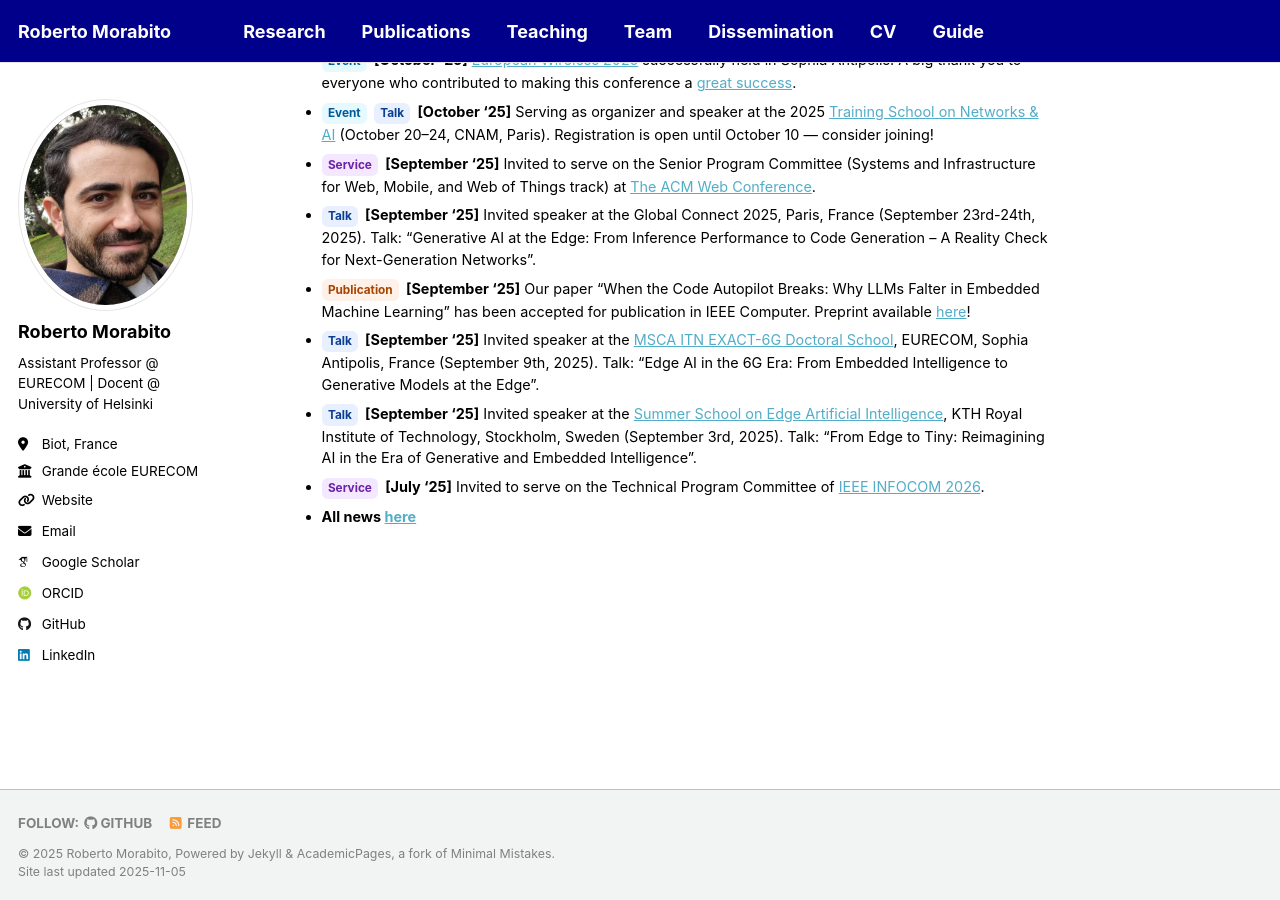
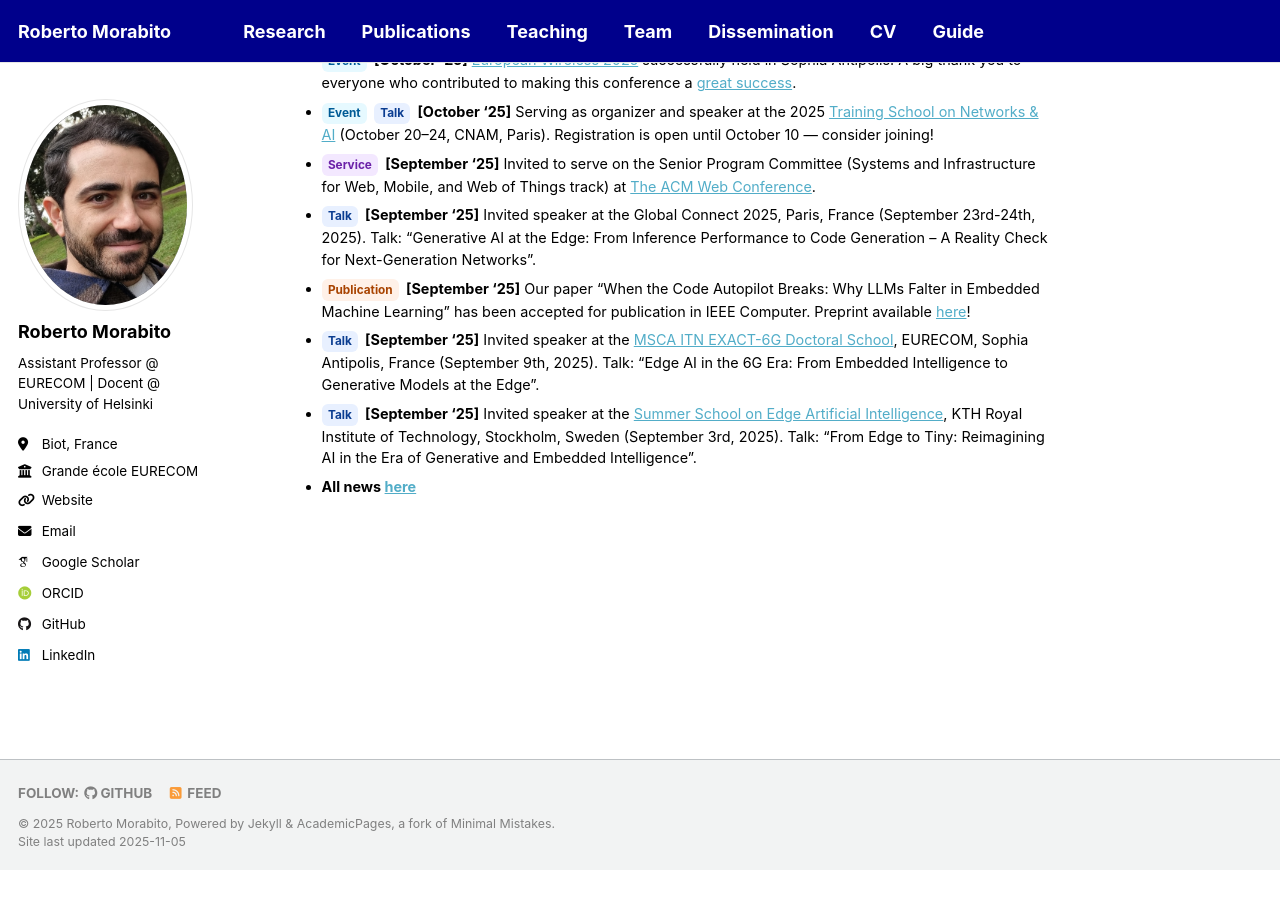
Before and after one commit to robertmora/robertmora.github.io, a Jekyll site: the page built from _pages/about.md, in a window 1280 px wide and 900 px high, scrolled down 868 px. Built offline with Jekyll 4.4.1, drawn with Linux system fonts in a browser that asks for light colours; some web fonts are replaced; a script that is not in the unit is left out; after the commit the page ends 1738 px from its top, so only the background shows below that.

Commit message:
Update about.md

```diff
--- a/_pages/about.md
+++ b/_pages/about.md
@@ -29,5 +29,4 @@ News
 - [Publication](){:.tag .tag--pub} **[September '25]** Our paper "When the Code Autopilot Breaks: Why LLMs Falter in Embedded Machine Learning" has been accepted for publication in IEEE Computer. Preprint available [here](https://arxiv.org/pdf/2509.10946?){:target="_blank"}!
 - [Talk](){:.tag .tag--talk} **[September '25]** Invited speaker at the [MSCA ITN EXACT-6G Doctoral School](https://www.exact6g.eu/news/exact-6g-msca-doctoral-network-successful-completion-of-schools-4-5/){:target="_blank"}, EURECOM, Sophia Antipolis, France (September 9th, 2025). Talk: "Edge AI in the 6G Era: From Embedded Intelligence to Generative Models at the Edge".
 - [Talk](){:.tag .tag--talk} **[September '25]** Invited speaker at the [Summer School on Edge Artificial Intelligence](http://nordic-edge.org/elementor-page-1998/){:target="_blank"}, KTH Royal Institute of Technology, Stockholm, Sweden (September 3rd, 2025). Talk: "From Edge to Tiny: Reimagining AI in the Era of Generative and Embedded Intelligence".
-- [Service](){:.tag .tag--service} **[July '25]** Invited to serve on the Technical Program Committee of [IEEE INFOCOM 2026](https://infocom2026.ieee-infocom.org/committees){:target="_blank"}.
 - **All news [here](https://robertmora.github.io/news/){:target="_blank"}**
```
